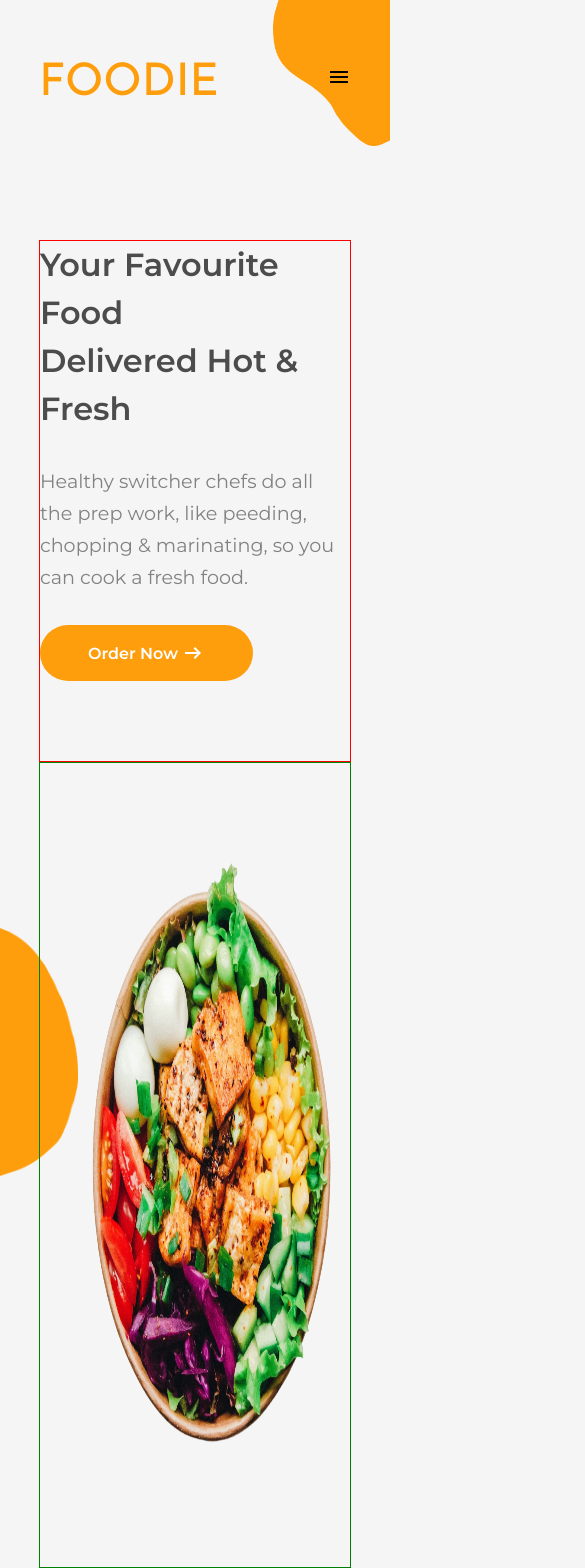
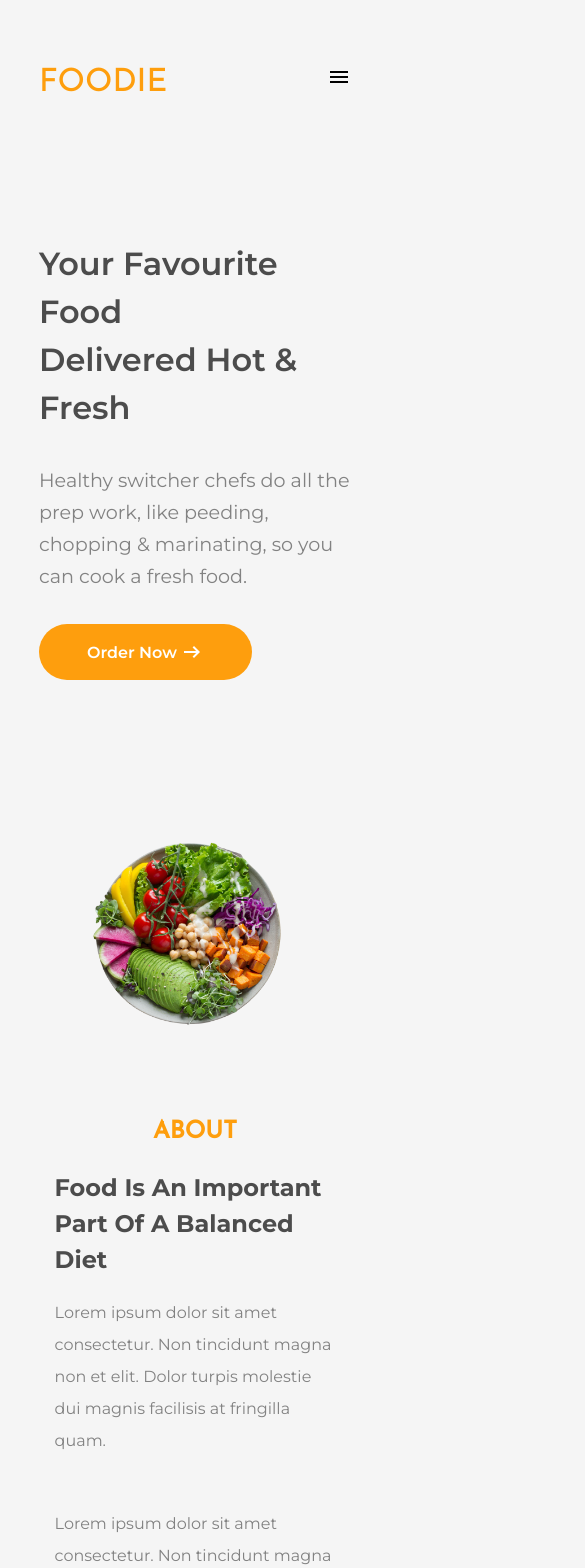
Before and after one commit to ajaysonere/Foodie-landing-page, a React (Create React App) app: page / in a window 390 px wide. Shown: the top 1568 px of the page, 585 px wide, since content can reach past the window. Built offline with nearby package versions, Linux system fonts and the light colour scheme.

Commit message:
about responsive ness completed

```diff
--- a/src/Home.css
+++ b/src/Home.css
@@ -123,6 +123,10 @@ ul li a {
     margin-top: 20rem;
 }
 
+.about-container img {
+  width: 42rem;
+}
+
 .section-heading {
    font-size: 1.5rem;
    font-weight: 800;
@@ -176,7 +180,8 @@ ul li a {
    top: 110%;
    left: 0;
    z-index: -1;
-   width: 20%;
+   width: 15%;
+   margin-top: 5rem;
 }
 
 
@@ -359,9 +364,35 @@ ul li a {
      width: 50%;
    }
 
-
    .hero-right img {
       width: 37rem;
+   }
+
+   .about-left h2{
+     font-size: 2rem;
+     font-weight: 700;
+     line-height: 1.8;
+   }
+   .about-left p {
+      font-size: 1.2rem;
+      font-weight: 400;
+      margin-top: 0.8rem;
+   }
+   .about-banner {
+     margin-top: 10rem;
+     width: 18%;
+   }
+
+   .about-container img {
+     width: 37rem;
+   }
+   .about-icons span{
+      font-size: 2rem;
+      margin-left: 0.8rem;
+   }
+   .about-icons small{
+      font-size: 0.8rem;
+      font-weight: 700;
    }
 }
 
@@ -371,19 +402,19 @@ ul li a {
     }
 
     .hero-banner {
-      width: 70%;
+      width: 55%;
     }
 
     nav  ul{
       gap: 1.5rem;
     }
 
-    .hero-left {
+    /* .hero-left {
       border: 1px solid red;
     }
     .hero-right {
       border: 1px solid green;
-    }
+    } */
 
     .hero-left h2 {
       font-size: 2rem;
@@ -392,8 +423,37 @@ ul li a {
     }
 
     .hero-right img {
-       width: 30rem;
+       width: 25rem;
     }
+
+    .about-left h2{
+     font-size: 1.5rem;
+     font-weight: 700;
+     line-height: 1.5;
+   }
+   .about-left p {
+      font-size: 1rem;
+      font-weight: 400;
+   }
+   .about-banner {
+     margin-top: 20rem;
+     width: 15%;
+   }
+
+   .about-container img {
+     width: 30rem;
+   }
+   .about-icons span{
+      font-size: 1.5rem;
+      margin-left: 0.3rem;
+   }
+   .about-icons small{
+      font-size: 0.8rem;
+      font-weight: 700;
+   }
+
+
+
 }
 
 
@@ -418,6 +478,28 @@ ul li a {
    .hero-banner {
      width: 50%;
    }
+
+    .about-left h2{
+     font-size: 1.5rem;
+     font-weight: 700;
+     line-height: 1.5;
+   }
+   .about-left p {
+      font-size: 1rem;
+      font-weight: 400;
+   }
+   .about-banner {
+     margin-top: 20rem;
+     width: 18%;
+   }
+
+   .about-container img {
+     width: 26rem;
+   }
+   .mobile-hide{
+      display: none;
+   }
+
 }
 
 @media screen and (max-width: 786px ) {
@@ -427,6 +509,10 @@ ul li a {
 
    .toggle-btn {
       display: block;
+   }
+
+   .hero-right img {
+      display: none;
    }
 
    ul button {
@@ -461,4 +547,42 @@ ul li a {
       margin-top: 15rem;
       text-align: center;
    }
+
+   .about-container {
+     display: flex;
+     flex-direction: column;
+     align-items: center;
+     text-align: center;
+     margin-top: -5rem;
+   }
+
+   .about-left {
+     display: grid;
+     place-items: center;
+     width: 90%;
+     gap: 1%;
+     margin: 5rem 0;
+   }
+   .about-banner{
+     display: none;
+   }
+
 }
+
+@media screen and (max-width: 576px){
+   .logo{
+     font-size: 2rem;
+   }
+   .hero-banner{
+     display: none;
+   }
+   .about-container {
+     margin-inline: auto;
+   }
+
+   .about-container img {
+      width: 15rem;
+   }
+
+
+}
--- a/src/components/About.js
+++ b/src/components/About.js
@@ -8,7 +8,7 @@ function About(){
           <img src={aboutImage} alt="about"></img>
           <div className="about-left">
             <small className='section-heading'>About</small>
-            <h2>Food Is An Important <br /> Part Of A Balanced <br/> Diet</h2>
+            <h2>Food Is An Important Part Of A Balanced Diet</h2>
             <p>
               Lorem ipsum dolor sit amet consectetur. Non tincidunt magna non et
               elit. Dolor turpis molestie dui magnis facilisis at fringilla
@@ -21,8 +21,8 @@ function About(){
             </p>
             <div className="about-icons">
               <button className="book-now hero-btn"> Learn More</button>
-              <span class="material-symbols-outlined">play_circle</span>
-              <small>Watch video</small>
+              <span class="material-symbols-outlined mobile-hide">play_circle</span>
+              <small className='mobile-hide'>Watch video</small>
             </div>
           </div>
         </div>
--- a/src/components/Facilities.js
+++ b/src/components/Facilities.js
@@ -1,6 +1,6 @@
 function Facilities() {
    return (
-     <div className="container facilities-container">
+     <div className="container facilities-container" style={{display:"none"}}>
        <div className="work-left">
          <small className="section-heading">work</small>
          <h2>How It Works</h2>
--- a/src/components/Faqsection.js
+++ b/src/components/Faqsection.js
@@ -1,6 +1,9 @@
 function Faqsection(){
     return (
-      <section className="container faq-section facilities-container ">
+      <section
+        className="container faq-section facilities-container "
+        style={{ display: "none" }}
+      >
         <div className="faq-left">
           <h2>Have Question In Mind? Let Us Help You</h2>
         </div>
--- a/src/components/Footer.js
+++ b/src/components/Footer.js
@@ -1,6 +1,9 @@
 function Footer(){
     return (
-      <footer className="container footer-container">
+      <footer
+        className="container footer-container"
+        style={{ display: "none" }}
+      >
         <div className="footer-left">
           <p className="logo">FOODIE</p>
           <div className="footer-icons">
@@ -26,8 +29,8 @@ function Footer(){
             <small>example@gmail.com</small>
           </div>
           <div className="footer-card">
-             <small>Terms & conditions</small>
-             <small>Privacy Policy</small>
+            <small>Terms & conditions</small>
+            <small>Privacy Policy</small>
           </div>
         </div>
       </footer>
--- a/src/components/Testimonials.js
+++ b/src/components/Testimonials.js
@@ -2,7 +2,10 @@ import testImage from '../assests/Ellipse 1.png';
 
 function Testimonials(){
     return (
-      <section className="container testimonials-container facilities-container">
+      <section
+        className="container testimonials-container facilities-container"
+        style={{ display: "none" }}
+      >
         <div className="testimonials-left">
           <small className="section-heading">Testimonials</small>
           <h2>What they are saying </h2>
```
